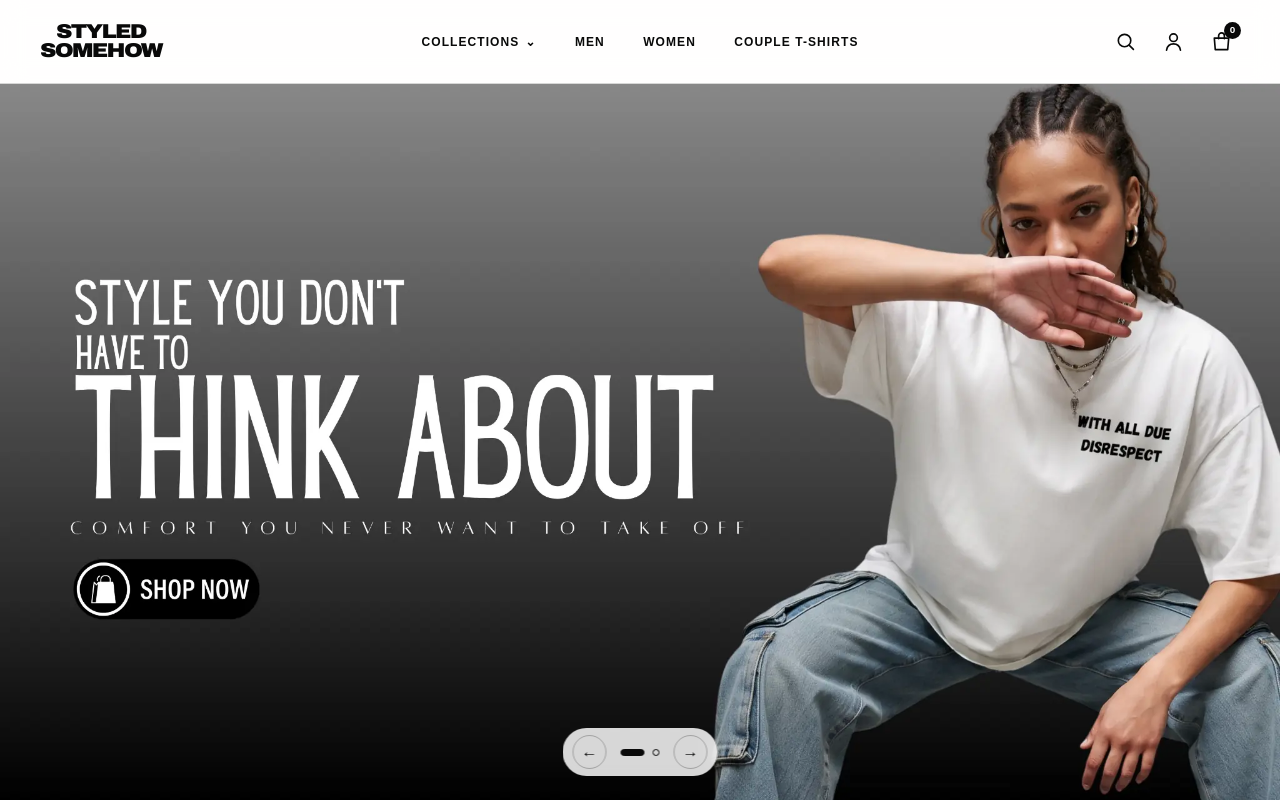
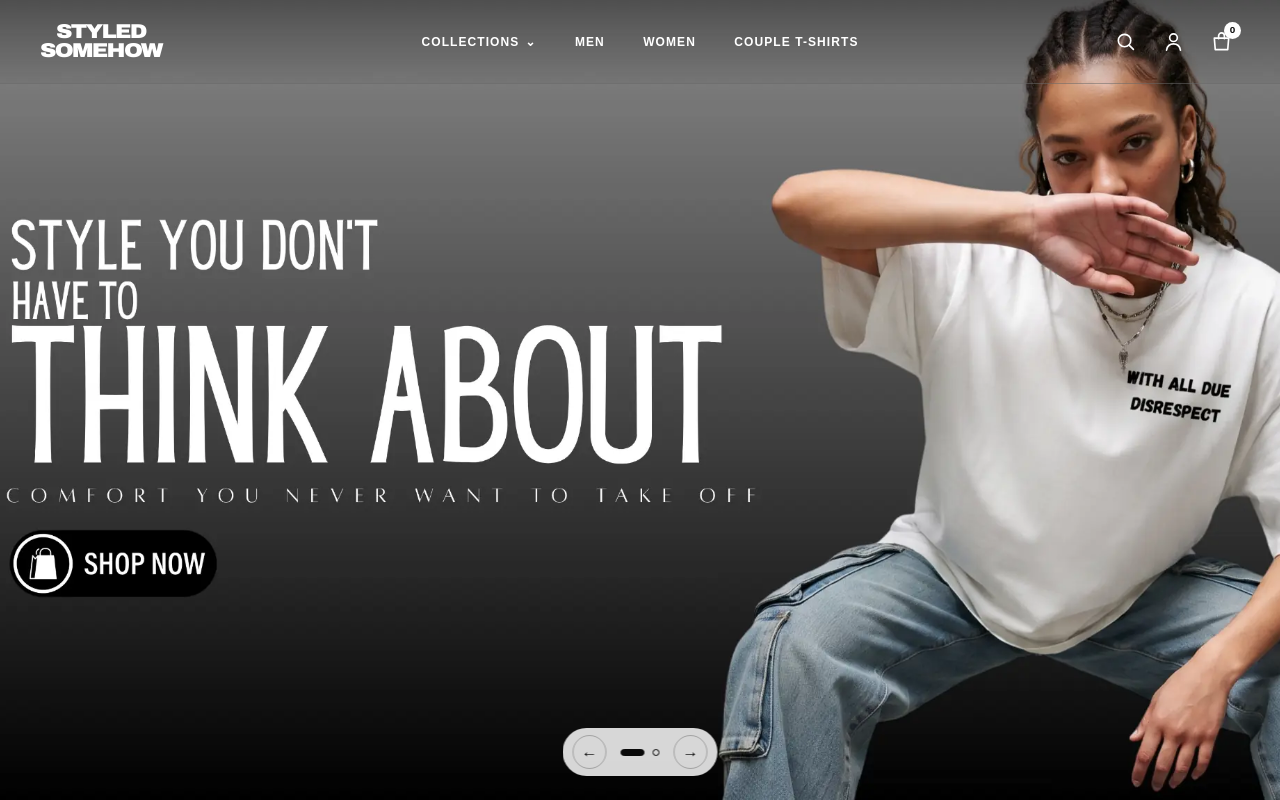
Before and after one commit to Khushi-24/Styled-Somehow, a Next.js app in the folder frontend/: page / in a window 1280 px wide. Built offline with nearby package versions, Linux system fonts and the light colour scheme.

Commit message:
Blend navigation into homepage carousel

```diff
--- a/frontend/app/components/storefront-hero.tsx
+++ b/frontend/app/components/storefront-hero.tsx
@@ -39,7 +39,7 @@ export default function StorefrontHero() {
 
   return (
     <section className="storefront" aria-label="Styled Somehow featured collections">
-      <header className="site-header">
+      <header className={`site-header ${activeSlide === 0 ? "header-on-dark" : "header-on-light"} ${menuOpen ? "menu-is-open" : ""}`}>
         <Link className="brand-logo" href="/" aria-label="Styled Somehow home">
           <span>STYLED</span>
           <span>SOMEHOW</span>
--- a/frontend/app/globals.css
+++ b/frontend/app/globals.css
@@ -8,12 +8,15 @@ a { color: inherit; text-decoration: none; }
 button { color: inherit; font: inherit; }
 
 .storefront { position: relative; min-height: 100svh; overflow: hidden; background: var(--paper); isolation: isolate; }
-.site-header { position: absolute; z-index: 30; top: 0; left: 0; display: grid; grid-template-columns: 1fr auto 1fr; align-items: center; width: 100%; height: 84px; padding: 9px 40px; border-bottom: 1px solid rgba(9,9,9,.16); background: rgba(255,255,255,.91); color: var(--ink); backdrop-filter: blur(12px); }
-.brand-logo { display: flex; width: max-content; flex-direction: column; align-items: center; gap: 3px; color: var(--ink); font-family: Arial Black, Arial, Helvetica, sans-serif; font-size: 1.25rem; font-weight: 950; line-height: .78; letter-spacing: -.075em; transform: scaleX(1.14); transform-origin: left center; }
+.site-header { position: absolute; z-index: 30; top: 0; left: 0; display: grid; grid-template-columns: 1fr auto 1fr; align-items: center; width: 100%; height: 84px; padding: 9px 40px; border-bottom: 1px solid transparent; transition: color .45s ease, background .45s ease, border-color .45s ease; }
+.site-header.header-on-dark { border-color: rgba(255,255,255,.22); background: linear-gradient(180deg, rgba(0,0,0,.42), rgba(0,0,0,.04)); color: white; }
+.site-header.header-on-light { border-color: rgba(9,9,9,.13); background: linear-gradient(180deg, rgba(248,245,239,.9), rgba(248,245,239,.18)); color: var(--ink); }
+.site-header.menu-is-open { border-color: rgba(255,255,255,.16); background: var(--ink); color: white; }
+.brand-logo { display: flex; width: max-content; flex-direction: column; align-items: center; gap: 3px; color: inherit; font-family: Arial Black, Arial, Helvetica, sans-serif; font-size: 1.25rem; font-weight: 950; line-height: .78; letter-spacing: -.075em; transform: scaleX(1.14); transform-origin: left center; }
 .brand-logo span { display: block; }
 .desktop-nav { display: flex; align-items: center; gap: clamp(20px, 3vw, 48px); }
-.nav-link { position: relative; display: inline-flex; align-items: center; gap: 6px; padding: 10px 0; border: 0; background: transparent; color: var(--ink); font-size: .75rem; font-weight: 800; letter-spacing: .09em; cursor: pointer; }
-.nav-link::after { content: ""; position: absolute; bottom: 2px; left: 0; width: 0; height: 2px; background: var(--ink); transition: width .25s ease; }
+.nav-link { position: relative; display: inline-flex; align-items: center; gap: 6px; padding: 10px 0; border: 0; background: transparent; color: inherit; font-size: .75rem; font-weight: 800; letter-spacing: .09em; cursor: pointer; }
+.nav-link::after { content: ""; position: absolute; bottom: 2px; left: 0; width: 0; height: 2px; background: currentColor; transition: width .25s ease; }
 .nav-link:hover::after, .nav-link:focus-visible::after { width: 100%; }
 .nav-dropdown { position: relative; }
 .dropdown-menu { position: absolute; top: calc(100% + 4px); left: 50%; display: grid; min-width: 190px; padding: 12px; background: white; color: var(--ink); opacity: 0; visibility: hidden; transform: translate(-50%, 8px); transition: .2s ease; box-shadow: 0 16px 42px rgba(15,12,9,.18); }
@@ -21,13 +24,15 @@ button { color: inherit; font: inherit; }
 .dropdown-menu a:hover { background: var(--lilac); }
 .nav-dropdown:hover .dropdown-menu, .nav-dropdown:focus-within .dropdown-menu { opacity: 1; visibility: visible; transform: translate(-50%, 0); }
 .header-actions { justify-self: end; display: flex; align-items: center; gap: 10px; }
-.icon-button { position: relative; display: grid; place-items: center; width: 38px; height: 38px; padding: 0; border: 0; background: transparent; color: var(--ink); cursor: pointer; }
+.icon-button { position: relative; display: grid; place-items: center; width: 38px; height: 38px; padding: 0; border: 0; background: transparent; color: inherit; cursor: pointer; }
 .icon-button svg { width: 23px; height: 23px; fill: none; stroke: currentColor; stroke-width: 1.7; stroke-linecap: round; stroke-linejoin: round; }
 .cart-count { position: absolute; top: -1px; right: -1px; display: grid; place-items: center; width: 17px; height: 17px; border-radius: 50%; background: var(--ink); color: white; font-size: .62rem; font-weight: 800; }
+.header-on-dark .cart-count { background: white; color: var(--ink); }
+.menu-is-open .cart-count { background: white; color: var(--ink); }
 .menu-button, .mobile-panel { display: none; }
 
 .slides, .hero-slide { position: absolute; inset: 0; }
-.slides { top: 84px; background: #eeeae4; }
+.slides { background: #eeeae4; }
 .hero-slide { overflow: hidden; opacity: 0; pointer-events: none; transition: opacity .65s ease; }
 .hero-slide img { object-fit: cover; }
 .hero-slide.is-active { opacity: 1; pointer-events: auto; }
@@ -50,7 +55,6 @@ button { color: inherit; font: inherit; }
   .mobile-menu-label { margin: 0 0 10px; color: #aaa69d; font-size: .65rem; font-weight: 800; letter-spacing: .2em; }
   .mobile-secondary-links { display: flex; gap: 24px; margin-top: auto; padding-top: 24px; border-top: 1px solid #3c3933; }
   .mobile-secondary-links button { padding: 0; border: 0; background: transparent; }
-  .slides { top: 72px; }
   .hero-slide img { object-position: center; }
   .lineup-cta { bottom: 74px; white-space: nowrap; }
 }
```
